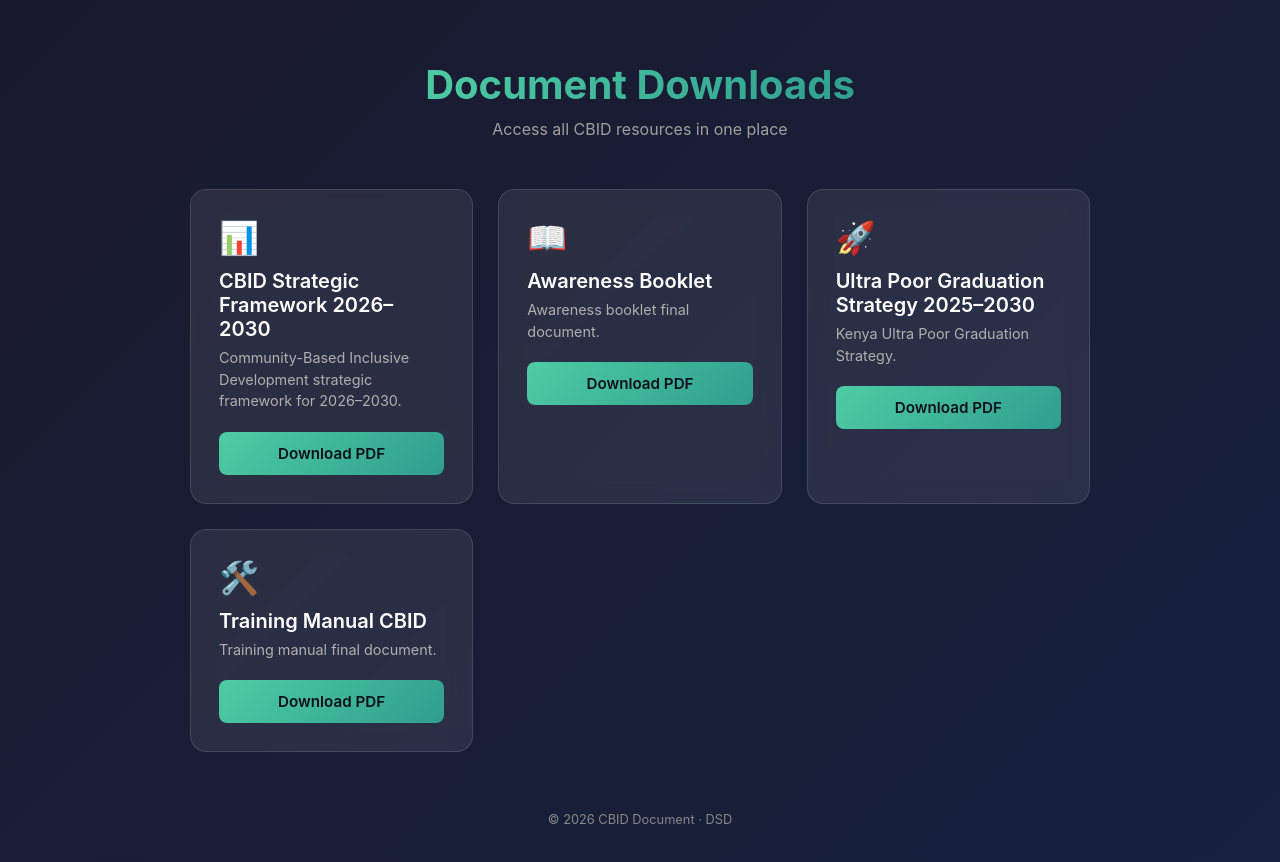
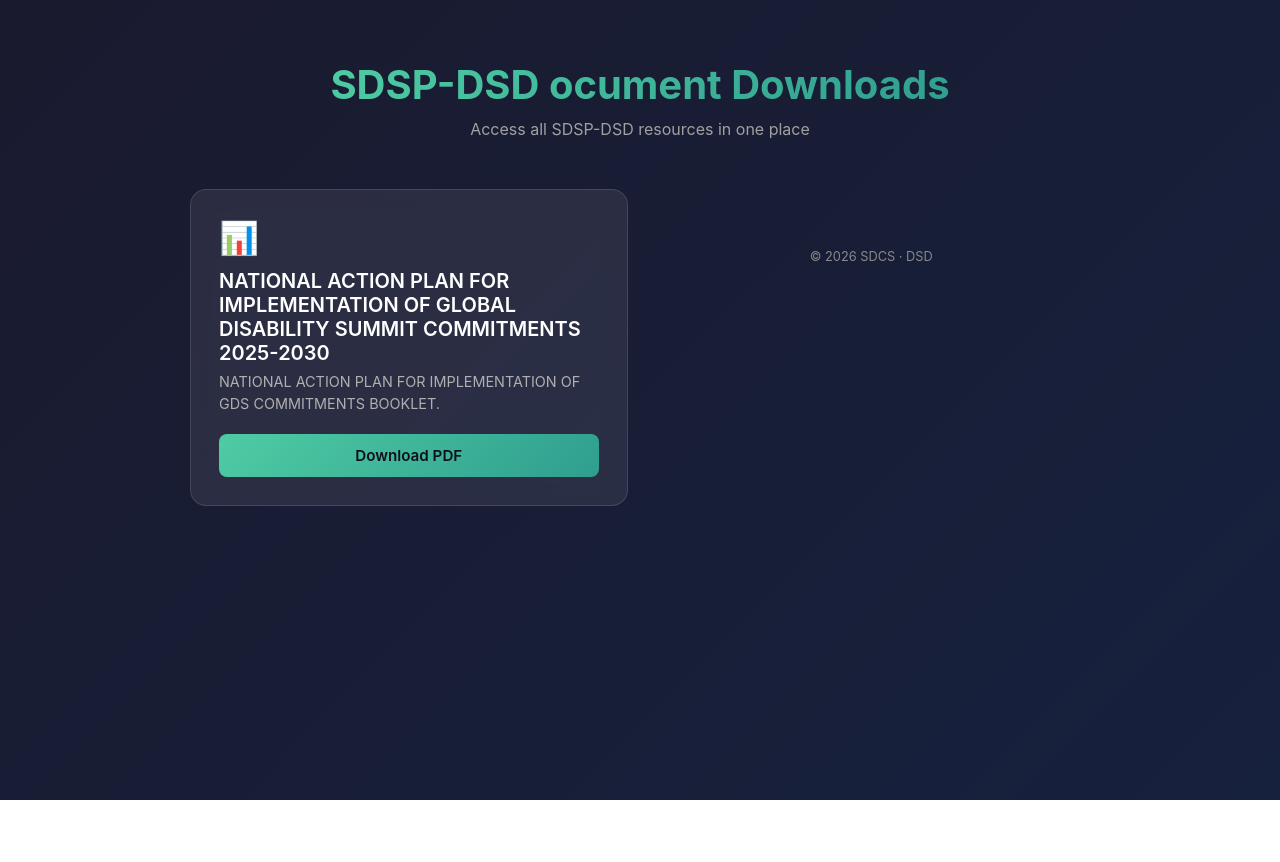
Before and after one commit to maxallday/sdsd_dsd_docs, a plain HTML site: page index.html in a window 1280 px wide. After the commit the page ends 800 px from the top, so only its background shows below. Drawn offline with Linux system fonts and the light colour scheme.

Commit message:
NAP for DGS

```diff
--- a/index.html
+++ b/index.html
@@ -96,11 +96,11 @@
 </head>
 <body>
   <header>
-    <h1>Document Downloads</h1>
-    <p class="subtitle">Access all CBID resources in one place</p>
+    <h1>SDSP-DSD ocument Downloads</h1>
+    <p class="subtitle">Access all SDSP-DSD resources in one place</p>
   </header>
 
-  <div class="doc-grid">
+  <!--<div class="doc-grid">
     <div class="doc-card">
       <div class="doc-icon">📊</div>
       <h3 class="doc-title">CBID Strategic Framework 2026–2030</h3>
@@ -129,9 +129,16 @@
       <a class="btn" href="https://raw.githubusercontent.com/maxallday/sdsd_dsd_docs/main/TRAINING%20MANUAL%20FINAL%20DOCUMENT.pdf">Download PDF</a>
     </div>
   </div>
-
+-->
+  <div class="doc-grid">
+    <div class="doc-card">
+      <div class="doc-icon">📊</div>
+      <h3 class="doc-title">NATIONAL ACTION PLAN FOR IMPLEMENTATION OF GLOBAL DISABILITY SUMMIT COMMITMENTS 2025-2030</h3>
+      <p class="doc-desc">NATIONAL ACTION PLAN FOR IMPLEMENTATION OF GDS COMMITMENTS BOOKLET.</p>
+      <a class="btn" href="https://raw.githubusercontent.com/maxallday/sdsd_dsd_docs/main/action_plan_cs_target_2026.pdf.pdf">Download PDF</a>
+    </div>
   <footer>
-    © 2026 CBID Document · DSD
+    © 2026 SDCS · DSD
   </footer>
 </body>
 </html>
```
